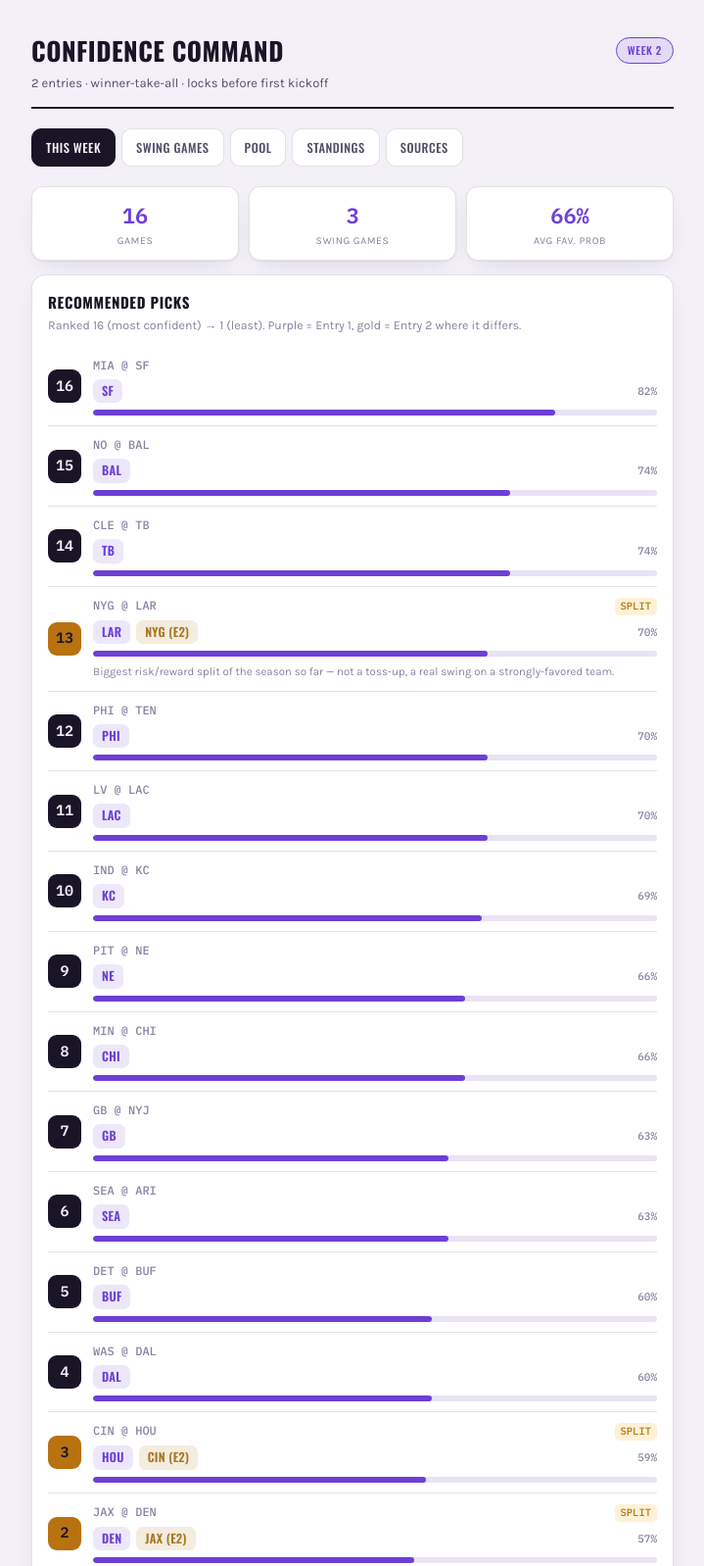
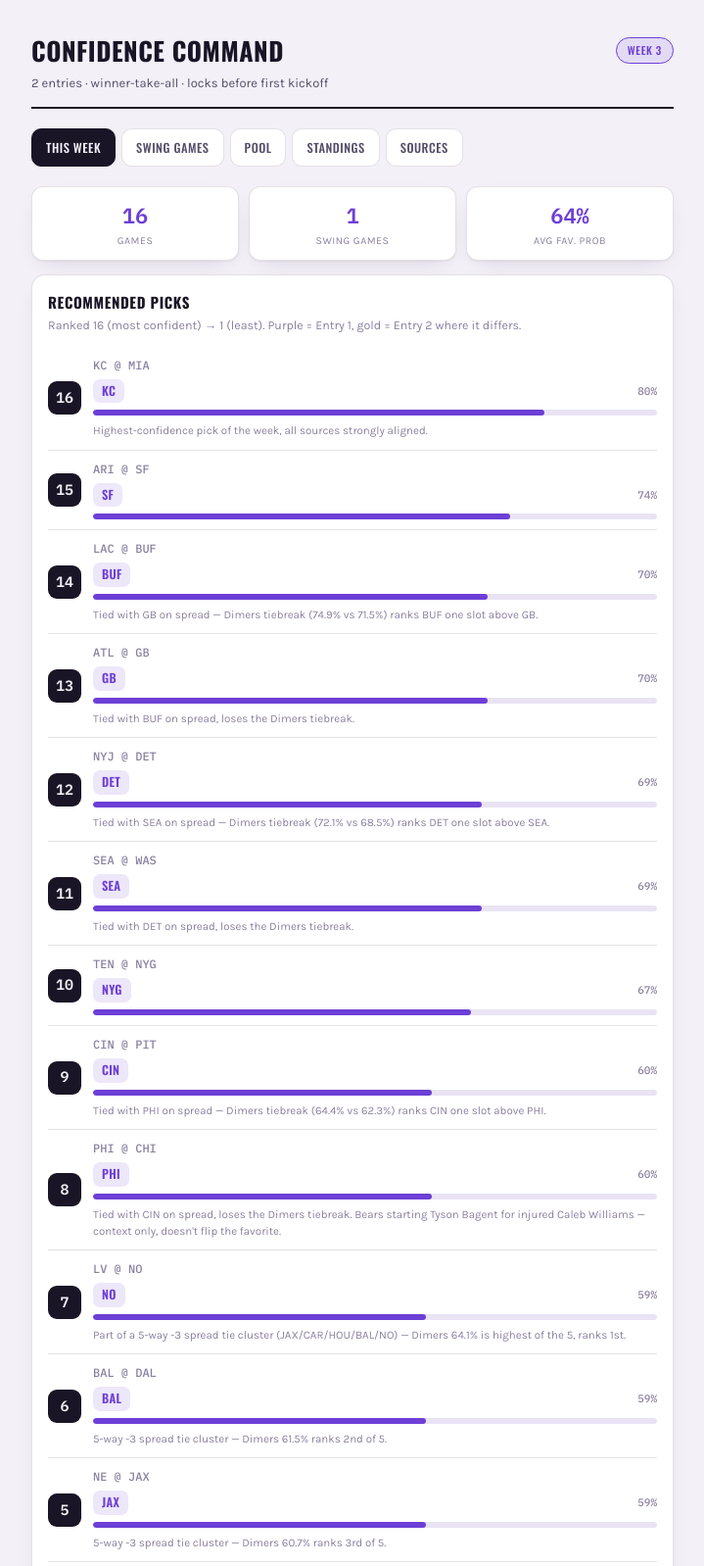
Before and after one commit to mikeunger-hub/confidence-pool-dashboard, a plain HTML site: page index.html in a window 1280 px wide. Shown: the top 1598 px of the page at 98% size, without its empty margins (280-999 px from the left). Drawn offline with nearby package versions, Linux system fonts and the light colour scheme.

Commit message:
Week 3 update 2026-09-22

```diff
--- a/index.html
+++ b/index.html
@@ -261,7 +261,7 @@
    Mirrors confidence_pool_log.json. To update: re-paste the "weeks" object
    and sourceAccuracyTally here after each week's picks/results change. */
 const DATA = {
-  generatedAt: "2026-09-16",
+  generatedAt: "2026-09-22",
   poolInfo: {
     entries: 2,
     format: "winner-take-all confidence pool"
@@ -291,22 +291,43 @@ const DATA = {
     },
     "2": {
       games: [
-        { pts: 16, matchup: "MIA @ SF",  pick1: "SF",  pick2: "SF",  vegasProb: 0.823, dimersProb: 0.861, split: false },
-        { pts: 15, matchup: "NO @ BAL",  pick1: "BAL", pick2: "BAL", vegasProb: 0.735, dimersProb: 0.763, split: false },
-        { pts: 14, matchup: "CLE @ TB",  pick1: "TB",  pick2: "TB",  vegasProb: 0.735, dimersProb: 0.757, split: false },
-        { pts: 13, matchup: "NYG @ LAR", pick1: "LAR", pick2: "NYG", vegasProb: 0.698, dimersProb: 0.761, split: true, splitSource: "Yahoo/Sportsnaut takes Giants outright MNF upset; Vegas+Dimers strongly favor Rams", note: "Biggest risk/reward split of the season so far — not a toss-up, a real swing on a strongly-favored team." },
-        { pts: 12, matchup: "PHI @ TEN", pick1: "PHI", pick2: "PHI", vegasProb: 0.698, dimersProb: 0.742, split: false },
-        { pts: 11, matchup: "LV @ LAC",  pick1: "LAC", pick2: "LAC", vegasProb: 0.698, dimersProb: 0.719, split: false },
-        { pts: 10, matchup: "IND @ KC",  pick1: "KC",  pick2: "KC",  vegasProb: 0.685, dimersProb: 0.701, split: false },
-        { pts: 9,  matchup: "PIT @ NE",  pick1: "NE",  pick2: "NE",  vegasProb: 0.658, dimersProb: 0.693, split: false },
-        { pts: 8,  matchup: "MIN @ CHI", pick1: "CHI", pick2: "CHI", vegasProb: 0.658, dimersProb: 0.671, split: false },
-        { pts: 7,  matchup: "GB @ NYJ",  pick1: "GB",  pick2: "GB",  vegasProb: 0.631, dimersProb: 0.647, split: false },
-        { pts: 6,  matchup: "SEA @ ARI", pick1: "SEA", pick2: "SEA", vegasProb: 0.631, dimersProb: 0.626, split: false },
-        { pts: 5,  matchup: "DET @ BUF", pick1: "BUF", pick2: "BUF", vegasProb: 0.602, dimersProb: 0.659, split: false },
-        { pts: 4,  matchup: "WAS @ DAL", pick1: "DAL", pick2: "DAL", vegasProb: 0.602, dimersProb: 0.611, split: false },
-        { pts: 3,  matchup: "CIN @ HOU", pick1: "HOU", pick2: "CIN", vegasProb: 0.588, dimersProb: 0.564, split: true, splitSource: "Yahoo/Sportsnaut favors Bengals outright" },
-        { pts: 2,  matchup: "JAX @ DEN", pick1: "DEN", pick2: "JAX", vegasProb: 0.573, dimersProb: 0.574, split: true, splitSource: "Yahoo/Sportsnaut favors Jaguars outright" },
-        { pts: 1,  matchup: "CAR @ ATL", pick1: "CAR", pick2: "CAR", vegasProb: 0.544, dimersProb: 0.584, split: false, note: "Coin-flip game, correctly parked at 1 point regardless of source agreement." }
+        { pts: 16, matchup: "MIA @ SF",  pick1: "SF",  pick2: "SF",  vegasProb: 0.823, dimersProb: 0.861, split: false, result: "SF", score: "SF 35-13" },
+        { pts: 15, matchup: "NO @ BAL",  pick1: "BAL", pick2: "BAL", vegasProb: 0.735, dimersProb: 0.763, split: false, result: "NO", score: "NO 24-17", note: "Biggest miss of the week — our single highest-confidence pick, wrong (echoes Week 1's #1-pick miss)." },
+        { pts: 14, matchup: "CLE @ TB",  pick1: "TB",  pick2: "TB",  vegasProb: 0.735, dimersProb: 0.757, split: false, result: "CLE", score: "CLE 23-19" },
+        { pts: 13, matchup: "NYG @ LAR", pick1: "LAR", pick2: "NYG", vegasProb: 0.698, dimersProb: 0.761, split: true, splitSource: "Yahoo/Sportsnaut takes Giants outright MNF upset; Vegas+Dimers strongly favor Rams", note: "Biggest risk/reward split of the season so far — not a toss-up, a real swing on a strongly-favored team.", result: "LAR", score: "LAR 28-6" },
+        { pts: 12, matchup: "PHI @ TEN", pick1: "PHI", pick2: "PHI", vegasProb: 0.698, dimersProb: 0.742, split: false, result: "PHI", score: "PHI 24-20" },
+        { pts: 11, matchup: "LV @ LAC",  pick1: "LAC", pick2: "LAC", vegasProb: 0.698, dimersProb: 0.719, split: false, result: "LV", score: "LV 26-14" },
+        { pts: 10, matchup: "IND @ KC",  pick1: "KC",  pick2: "KC",  vegasProb: 0.685, dimersProb: 0.701, split: false, result: "KC", score: "KC 33-30 (OT)" },
+        { pts: 9,  matchup: "PIT @ NE",  pick1: "NE",  pick2: "NE",  vegasProb: 0.658, dimersProb: 0.693, split: false, result: "NE", score: "NE 20-3" },
+        { pts: 8,  matchup: "MIN @ CHI", pick1: "CHI", pick2: "CHI", vegasProb: 0.658, dimersProb: 0.671, split: false, result: "MIN", score: "MIN 9-3" },
+        { pts: 7,  matchup: "GB @ NYJ",  pick1: "GB",  pick2: "GB",  vegasProb: 0.631, dimersProb: 0.647, split: false, result: "GB", score: "GB 20-17 (OT)" },
+        { pts: 6,  matchup: "SEA @ ARI", pick1: "SEA", pick2: "SEA", vegasProb: 0.631, dimersProb: 0.626, split: false, result: "SEA", score: "SEA 31-7" },
+        { pts: 5,  matchup: "DET @ BUF", pick1: "BUF", pick2: "BUF", vegasProb: 0.602, dimersProb: 0.659, split: false, result: "BUF", score: "BUF 41-31" },
+        { pts: 4,  matchup: "WAS @ DAL", pick1: "DAL", pick2: "DAL", vegasProb: 0.602, dimersProb: 0.611, split: false, result: "DAL", score: "DAL 37-20" },
+        { pts: 3,  matchup: "CIN @ HOU", pick1: "HOU", pick2: "CIN", vegasProb: 0.588, dimersProb: 0.564, split: true, splitSource: "Yahoo/Sportsnaut favors Bengals outright", result: "CIN", score: "CIN 20-6", note: "Decorrelation win — Entry 2's contrarian pick hit." },
+        { pts: 2,  matchup: "JAX @ DEN", pick1: "DEN", pick2: "JAX", vegasProb: 0.573, dimersProb: 0.574, split: true, splitSource: "Yahoo/Sportsnaut favors Jaguars outright", result: "DEN", score: "DEN 20-13" },
+        { pts: 1,  matchup: "CAR @ ATL", pick1: "CAR", pick2: "CAR", vegasProb: 0.544, dimersProb: 0.584, split: false, note: "Coin-flip game, correctly parked at 1 point regardless of source agreement.", result: "CAR", score: "CAR 34-3" }
+      ],
+      computedTotals: { entry1: 85, entry2: 73 }
+    },
+    "3": {
+      games: [
+        { pts: 16, matchup: "KC @ MIA",  pick1: "KC",  pick2: "KC",  vegasProb: 0.803, dimersProb: 0.819, split: false, note: "Highest-confidence pick of the week, all sources strongly aligned." },
+        { pts: 15, matchup: "ARI @ SF",  pick1: "SF",  pick2: "SF",  vegasProb: 0.736, dimersProb: 0.769, split: false },
+        { pts: 14, matchup: "LAC @ BUF", pick1: "BUF", pick2: "BUF", vegasProb: 0.698, dimersProb: 0.749, split: false, note: "Tied with GB on spread — Dimers tiebreak (74.9% vs 71.5%) ranks BUF one slot above GB." },
+        { pts: 13, matchup: "ATL @ GB",  pick1: "GB",  pick2: "GB",  vegasProb: 0.698, dimersProb: 0.715, split: false, note: "Tied with BUF on spread, loses the Dimers tiebreak." },
+        { pts: 12, matchup: "NYJ @ DET", pick1: "DET", pick2: "DET", vegasProb: 0.685, dimersProb: 0.721, split: false, note: "Tied with SEA on spread — Dimers tiebreak (72.1% vs 68.5%) ranks DET one slot above SEA." },
+        { pts: 11, matchup: "SEA @ WAS", pick1: "SEA", pick2: "SEA", vegasProb: 0.685, dimersProb: 0.685, split: false, note: "Tied with DET on spread, loses the Dimers tiebreak." },
+        { pts: 10, matchup: "TEN @ NYG", pick1: "NYG", pick2: "NYG", vegasProb: 0.670, dimersProb: 0.643, split: false },
+        { pts: 9,  matchup: "CIN @ PIT", pick1: "CIN", pick2: "CIN", vegasProb: 0.602, dimersProb: 0.644, split: false, note: "Tied with PHI on spread — Dimers tiebreak (64.4% vs 62.3%) ranks CIN one slot above PHI." },
+        { pts: 8,  matchup: "PHI @ CHI", pick1: "PHI", pick2: "PHI", vegasProb: 0.602, dimersProb: 0.623, split: false, note: "Tied with CIN on spread, loses the Dimers tiebreak. Bears starting Tyson Bagent for injured Caleb Williams — context only, doesn't flip the favorite." },
+        { pts: 7,  matchup: "LV @ NO",   pick1: "NO",  pick2: "NO",  vegasProb: 0.587, dimersProb: 0.641, split: false, note: "Part of a 5-way -3 spread tie cluster (JAX/CAR/HOU/BAL/NO) — Dimers 64.1% is highest of the 5, ranks 1st." },
+        { pts: 6,  matchup: "BAL @ DAL", pick1: "BAL", pick2: "BAL", vegasProb: 0.587, dimersProb: 0.615, split: false, note: "5-way -3 spread tie cluster — Dimers 61.5% ranks 2nd of 5." },
+        { pts: 5,  matchup: "NE @ JAX",  pick1: "JAX", pick2: "JAX", vegasProb: 0.587, dimersProb: 0.607, split: false, note: "5-way -3 spread tie cluster — Dimers 60.7% ranks 3rd of 5." },
+        { pts: 4,  matchup: "CAR @ CLE", pick1: "CAR", pick2: "CAR", vegasProb: 0.587, dimersProb: 0.602, split: false, note: "5-way -3 spread tie cluster — Dimers 60.2% ranks 4th of 5. VegasInsider briefly showed CLE favored, an outlier disregarded against 6 other sources favoring CAR." },
+        { pts: 3,  matchup: "HOU @ IND", pick1: "HOU", pick2: "HOU", vegasProb: 0.587, dimersProb: 0.568, split: false, note: "5-way -3 spread tie cluster — Dimers 56.8% is lowest, ranks last. FPI (53%) is the shakiest read of the week." },
+        { pts: 2,  matchup: "LAR @ DEN", pick1: "LAR", pick2: "DEN", vegasProb: 0.573, dimersProb: 0.611, split: true, splitSource: "Yahoo/Sportsnaut alone favors Broncos; Vegas, Dimers (61.1%), and ESPN FPI (58%) all favor Rams — only flagged split this week.", note: "Only source disagreement found across all 16 games this week." },
+        { pts: 1,  matchup: "MIN @ TB",  pick1: "MIN", pick2: "MIN", vegasProb: 0.544, dimersProb: 0.570, split: false, note: "True coin-flip game (spread ≤2), correctly parked at 1 point." }
       ]
     }
   },
@@ -323,11 +344,11 @@ const DATA = {
     ]
   },
   sourceAccuracyTally: {
-    vegasClose: { correct: 11, total: 16 },
-    espnFPI: { correct: 0, total: 0 },
-    sportsline: { correct: 0, total: 0 },
-    dimers: { correct: 12, total: 16 },
-    yahooSportsnaut: { correct: 10, total: 16 },
+    vegasClose: { correct: 22, total: 32 },
+    espnFPI: { correct: 3, total: 3 },
+    sportsline: { correct: 1, total: 2 },
+    dimers: { correct: 23, total: 32 },
+    yahooSportsnaut: { correct: 20, total: 32 },
     teamRankings: { correct: 0, total: 0 },
     walterfootball: { correct: 0, total: 0 }
   }
```
